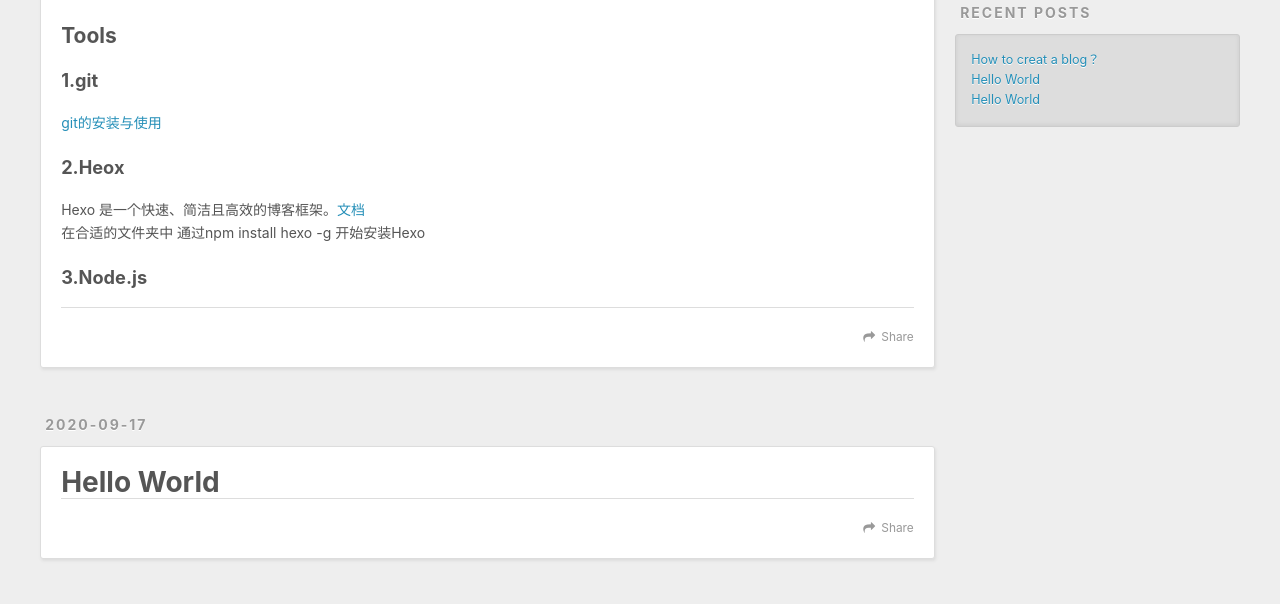
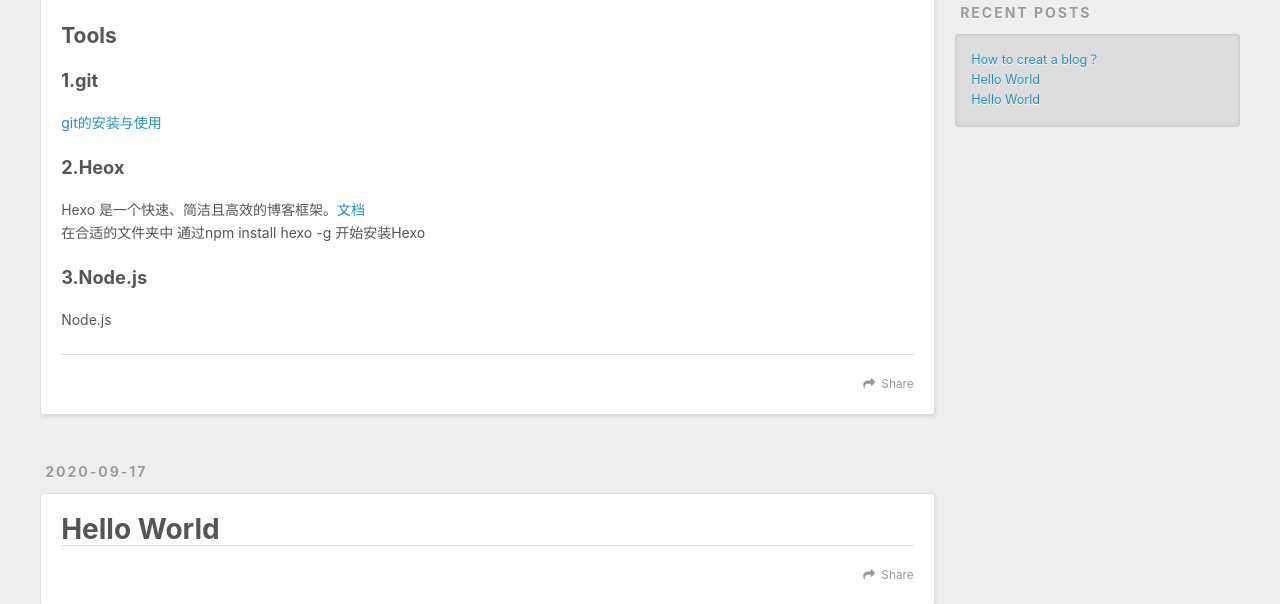
Before and after one commit to dumbledidy/dumbledidy.github.io, a plain HTML site: page index.html in a window 1280 px wide. Shown: the part 475-1079 px from the top of the page. Drawn offline with nearby package versions, Linux system fonts and the light colour scheme.

Commit message:
Site updated: 2020-09-17 12:01:30

```diff
--- a/index.html
+++ b/index.html
@@ -89,7 +89,8 @@
         <p>Refer to <a target="_blank" rel="noopener" href="https://www.jianshu.com/p/4f56cf990bba">用gitbub搭建自己的博客</a> .</p>
 <h2 id="Tools"><a href="#Tools" class="headerlink" title="Tools"></a>Tools</h2><h3 id="1-git"><a href="#1-git" class="headerlink" title="1.git"></a>1.git</h3><p><a target="_blank" rel="noopener" href="https://www.cnblogs.com/ximiaomiao/p/7140456.html">git的安装与使用</a></p>
 <h3 id="2-Heox"><a href="#2-Heox" class="headerlink" title="2.Heox"></a>2.Heox</h3><p>Hexo 是一个快速、简洁且高效的博客框架。<a target="_blank" rel="noopener" href="https://hexo.io/zh-cn/docs/">文档</a><br>在合适的文件夹中 通过npm install hexo -g 开始安装Hexo</p>
-<h3 id="3-Node-js"><a href="#3-Node-js" class="headerlink" title="3.Node.js"></a>3.Node.js</h3>
+<h3 id="3-Node-js"><a href="#3-Node-js" class="headerlink" title="3.Node.js"></a>3.Node.js</h3><p>Node.js</p>
+
 
     </div>
     <footer class="article-footer">
```
Also changed, not shown: 2020/09/17/Hello-World-1/index.html (+5 -4 lines).
